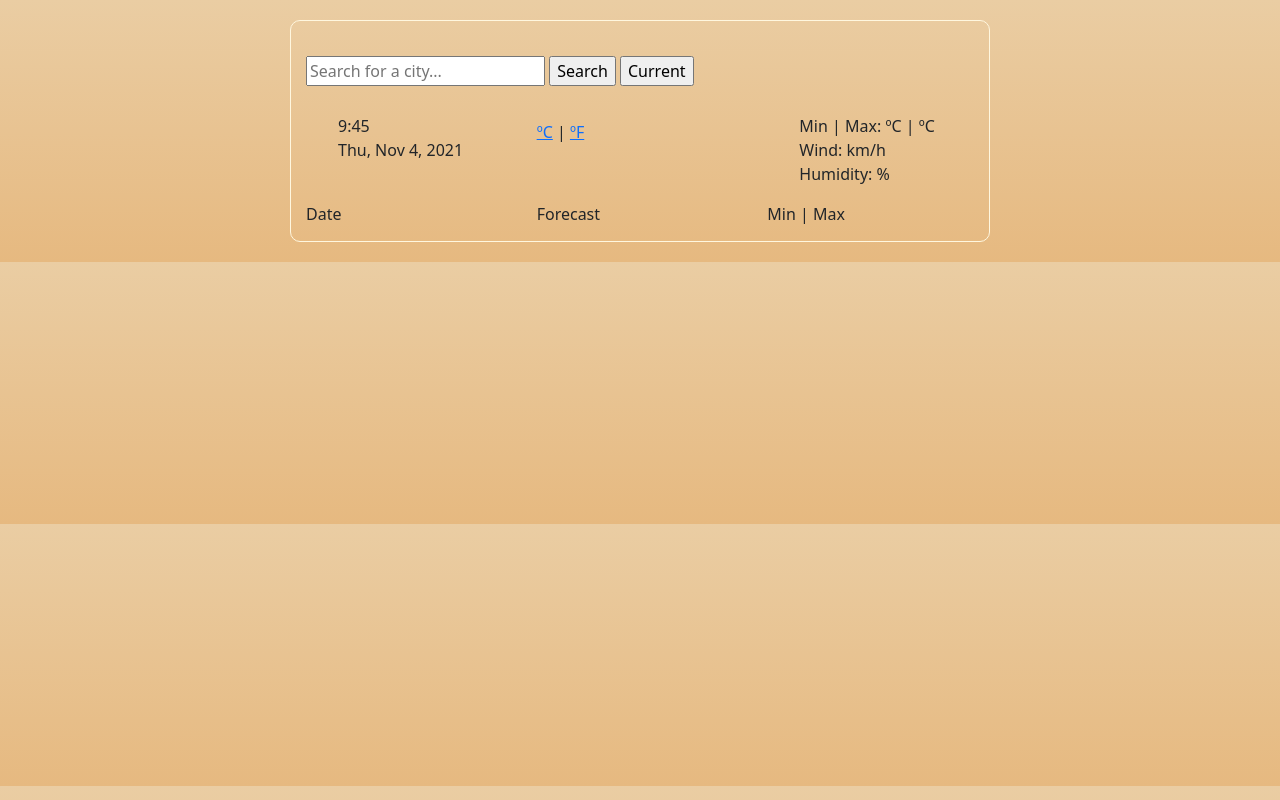
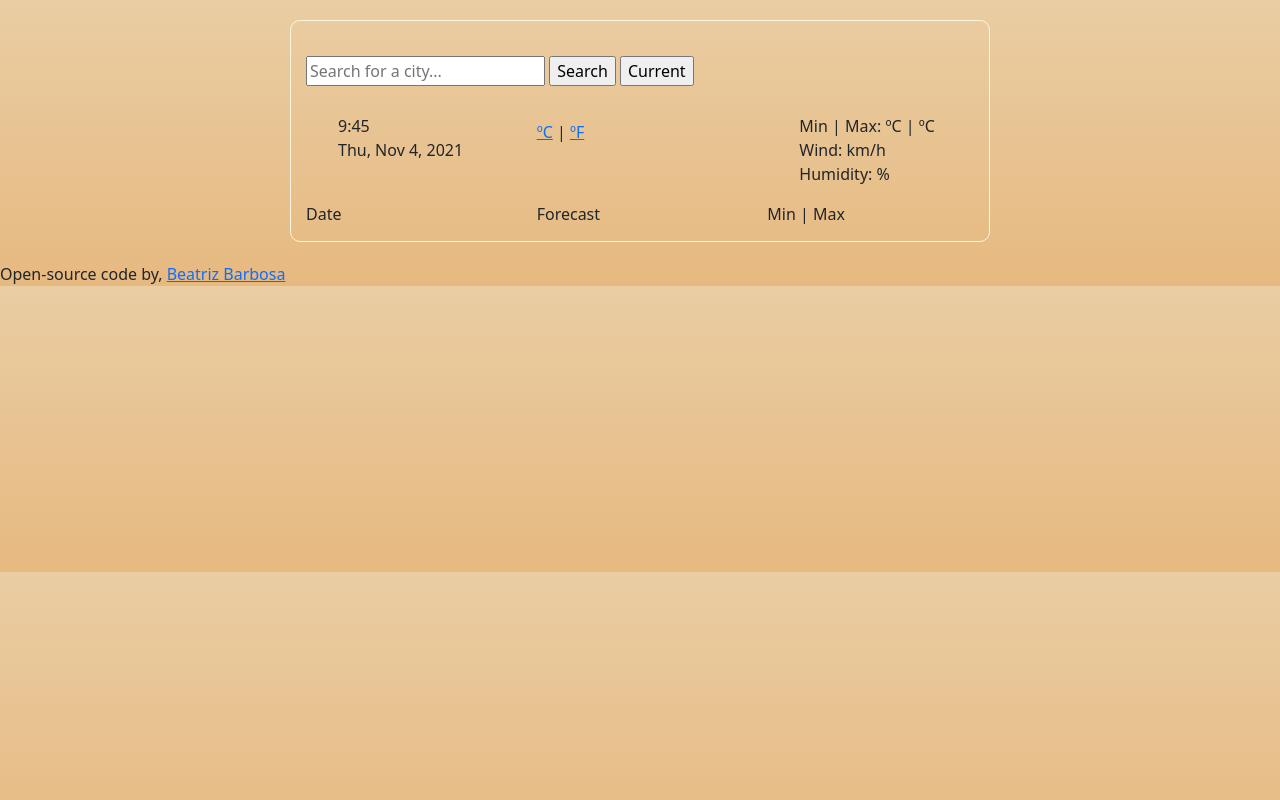
Before and after one commit to beatrizmcbarbosa/My-Weather-App, a plain HTML site: page index.html in a window 1280 px wide. Drawn offline with nearby package versions, Linux system fonts and the light colour scheme; no server answers.

```diff
--- a/index.html
+++ b/index.html
@@ -73,6 +73,12 @@
         </div>
       </div>
     </div>
+    <footer>
+      Open-source code by,
+      <a href="https://github.com/beatrizmcbarbosa/My-Weather-App"
+        >Beatriz Barbosa</a
+      >
+    </footer>
     <script src="src/index.js"></script>
   </body>
 </html>
```
